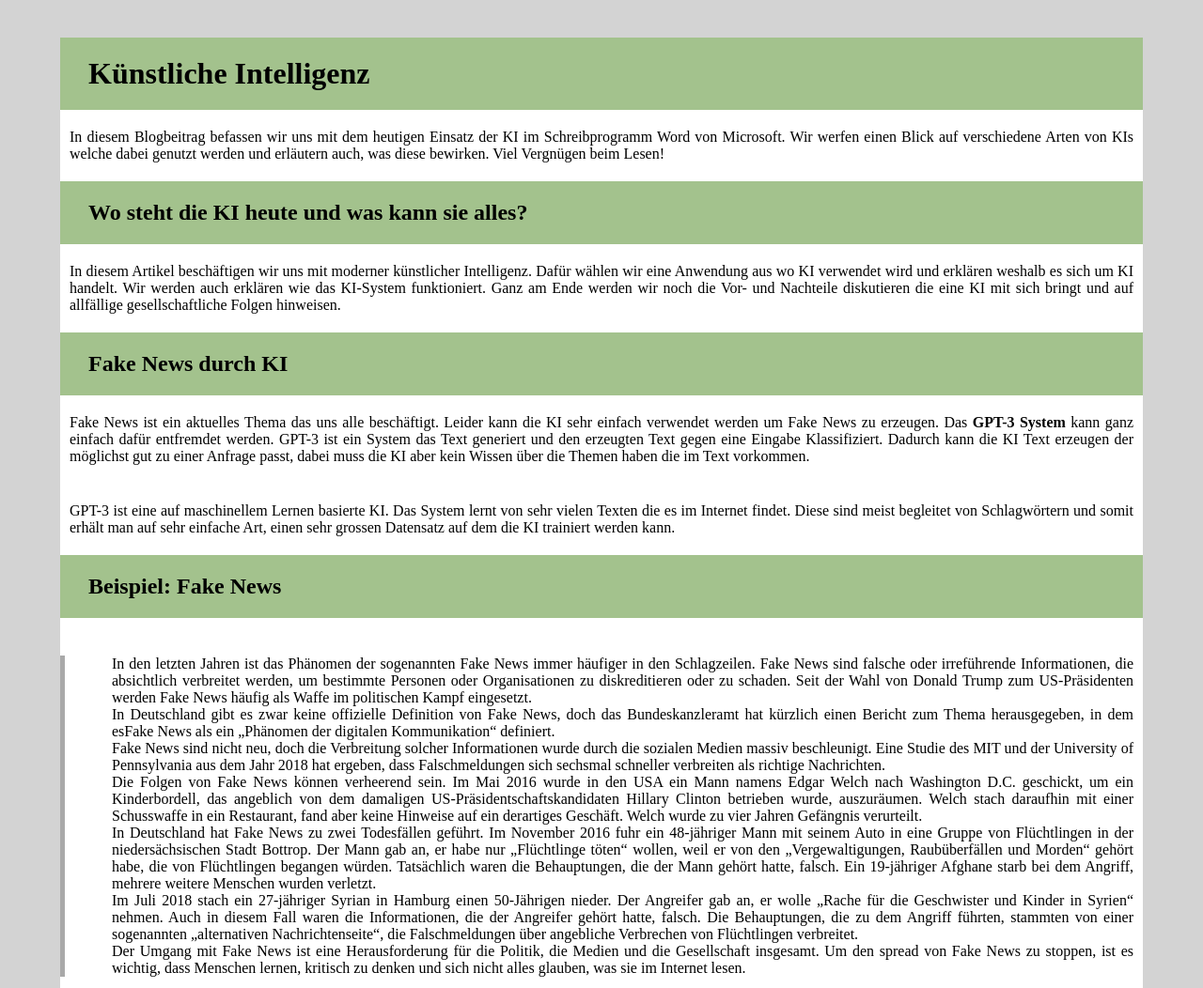
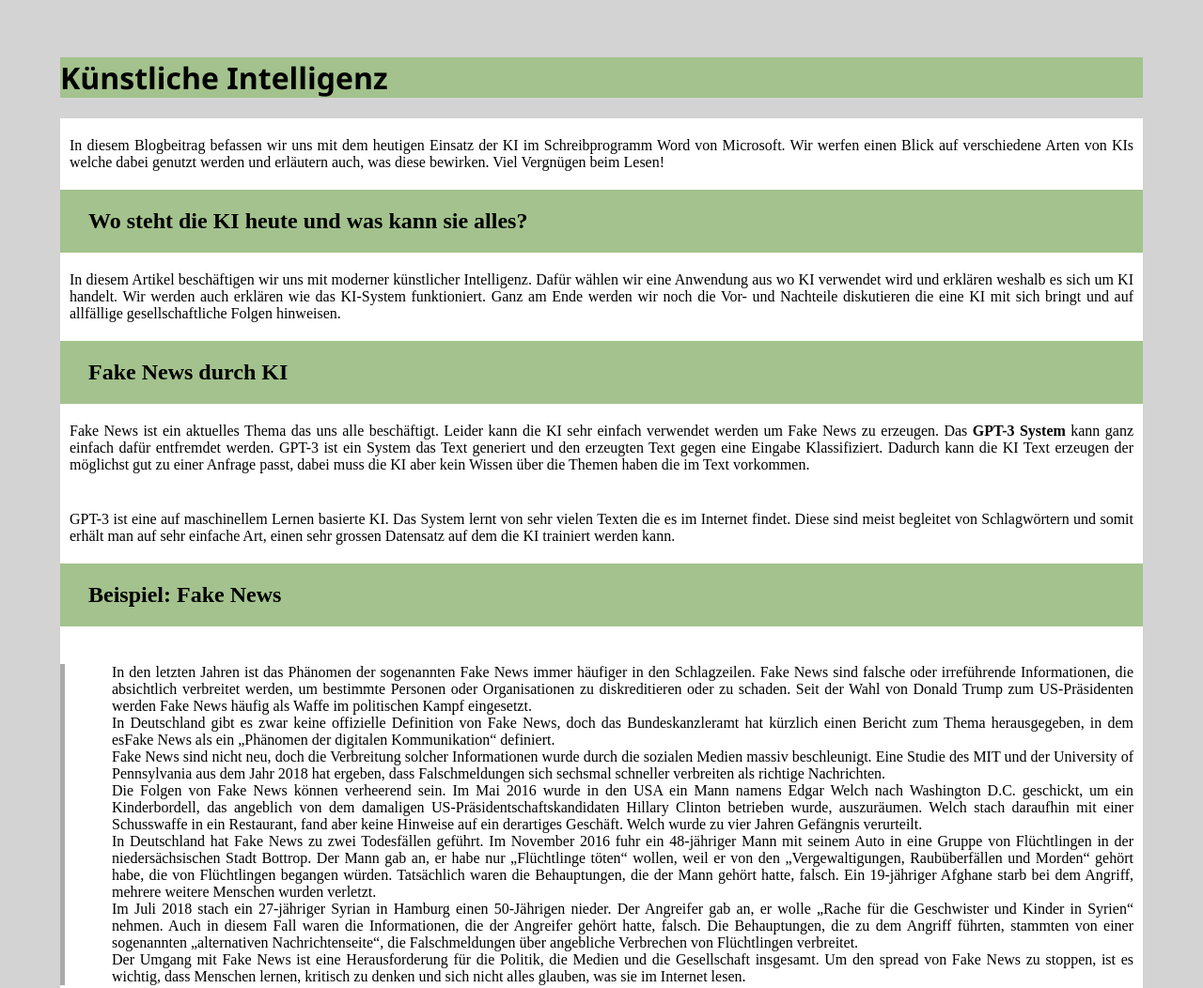
Before and after one commit to cedricgeissmann/ki-blog-2022-2mz, a plain HTML site: page index.html in a window 1280 px wide. Shown: the top 1052 px of the page at 94% size. Drawn offline with Linux system fonts and the light colour scheme.

Commit message:
Schriftart Hauptt.

```diff
--- a/style.css
+++ b/style.css
@@ -8,7 +8,11 @@ body {
     background-color: lightgrey;
 }
 
-h1, h2 {
+h1 {
+    background-color: #a3c28d;
+    font-family: 'Segoe UI', Tahoma, Geneva, Verdana, sans-serif;
+}
+h2 {
     background: #a3c28d;
     padding: 20px 30px;
     margin: 0;
```
